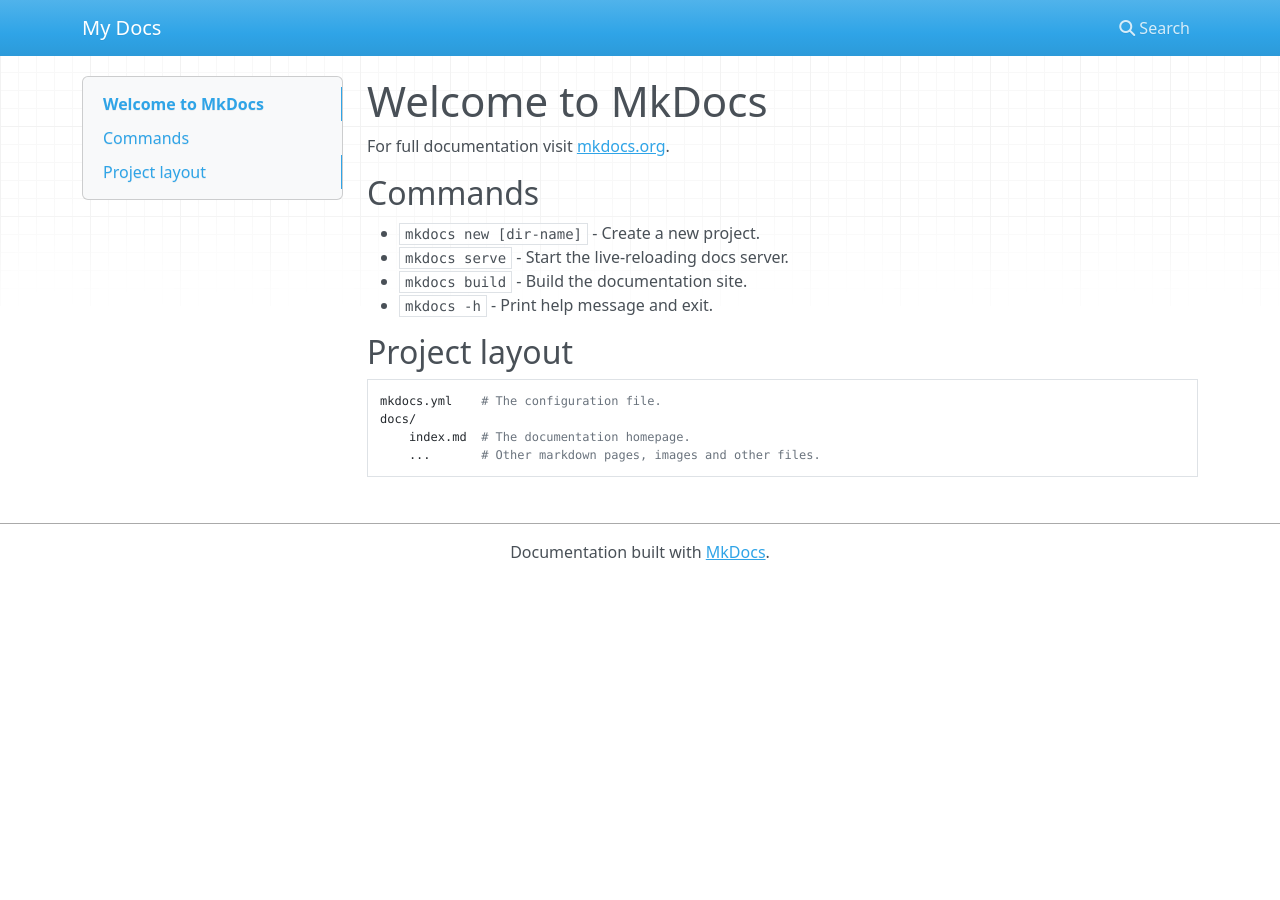
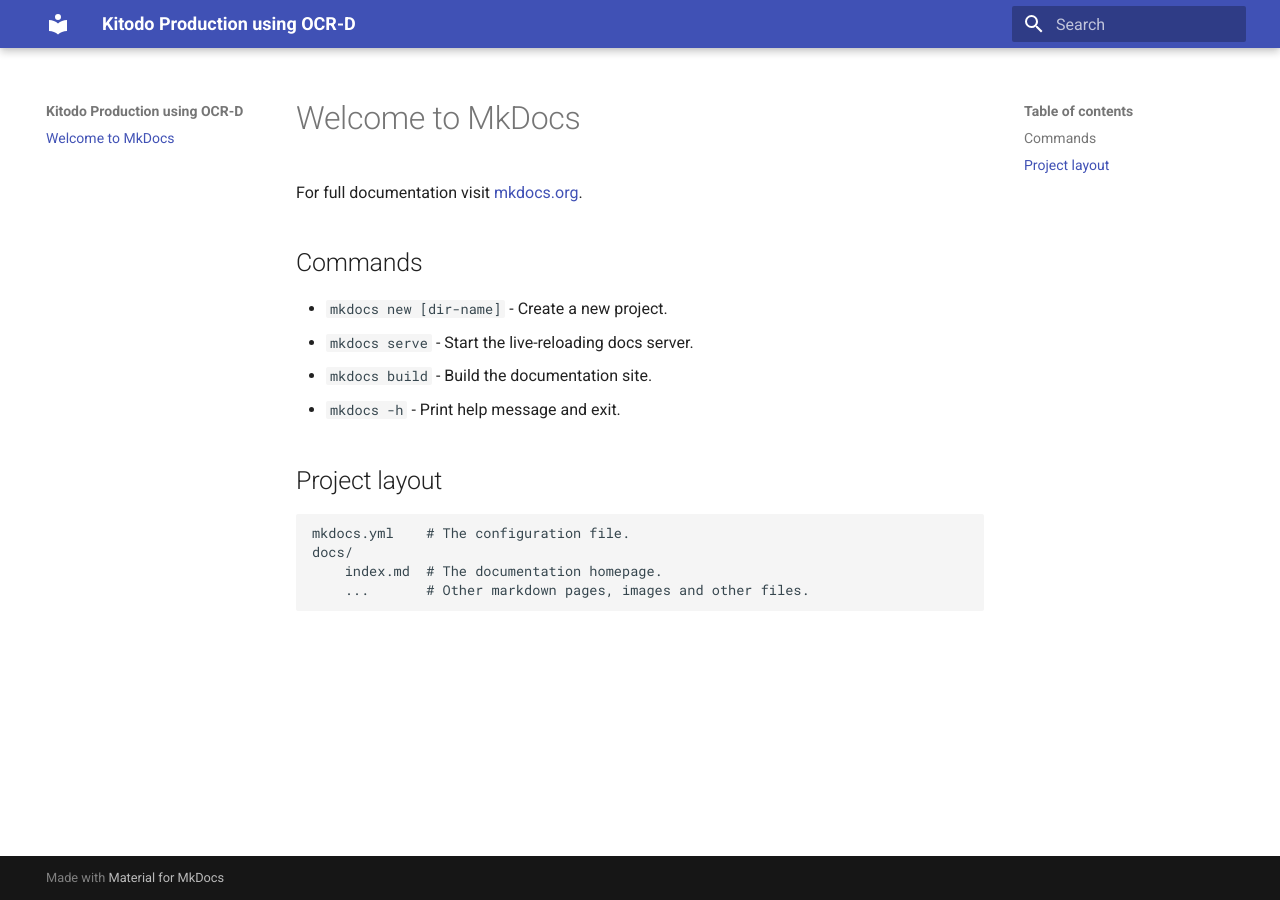
Before and after one commit to slub/ocrd_kitodo, an MkDocs documentation site: the page built from docs/index.md, in a window 1280 px wide. Built offline with MkDocs 1.6.1 and Material for MkDocs 9.7.7, drawn with Linux system fonts in a browser that asks for light colours; nearby versions of some CDN libraries.

Commit message:
add material theme

```diff
--- a/mkdocs.yml
+++ b/mkdocs.yml
@@ -1 +1,4 @@
-site_name: My Docs
+site_name: Kitodo Production using OCR-D
+
+theme:
+  name: material
```
